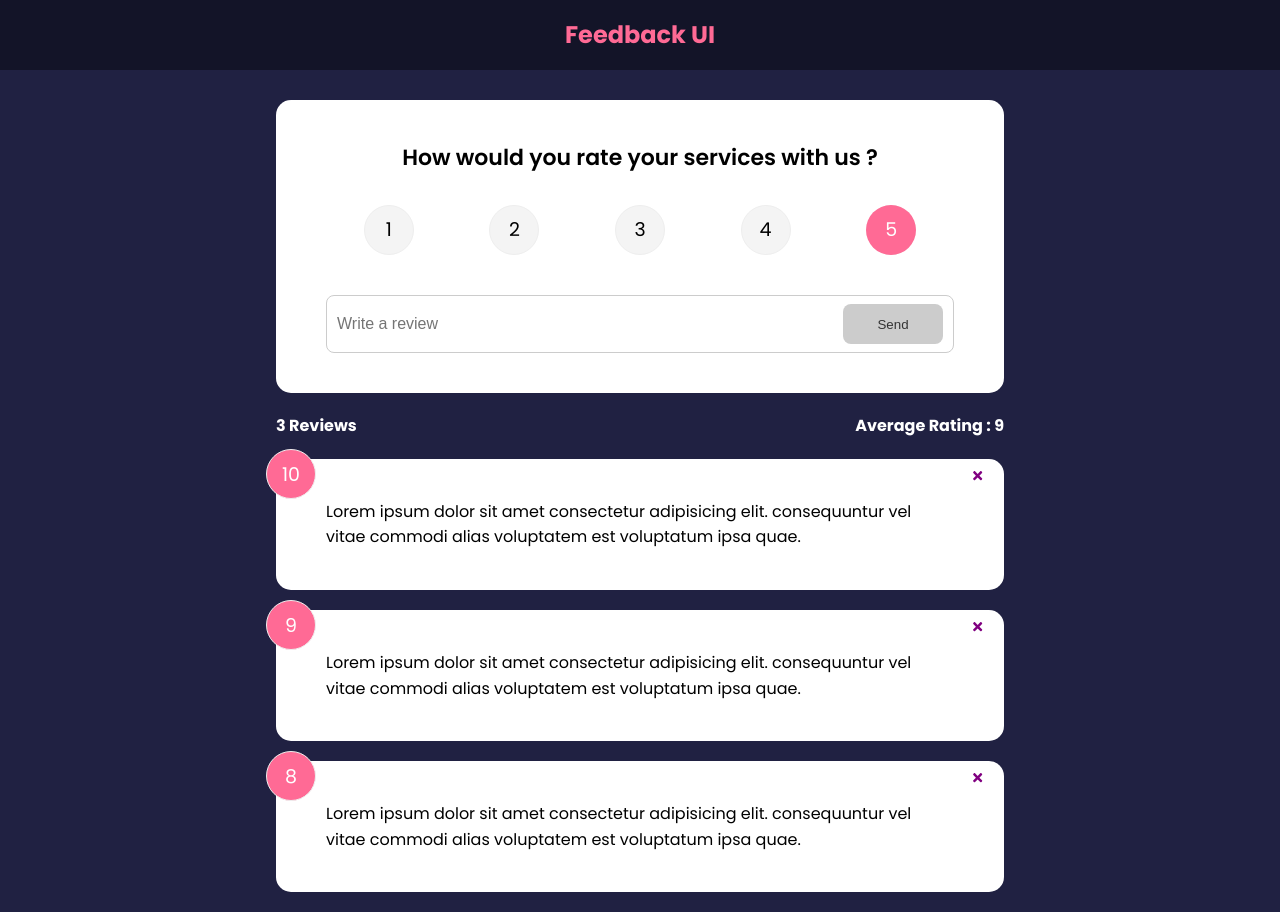
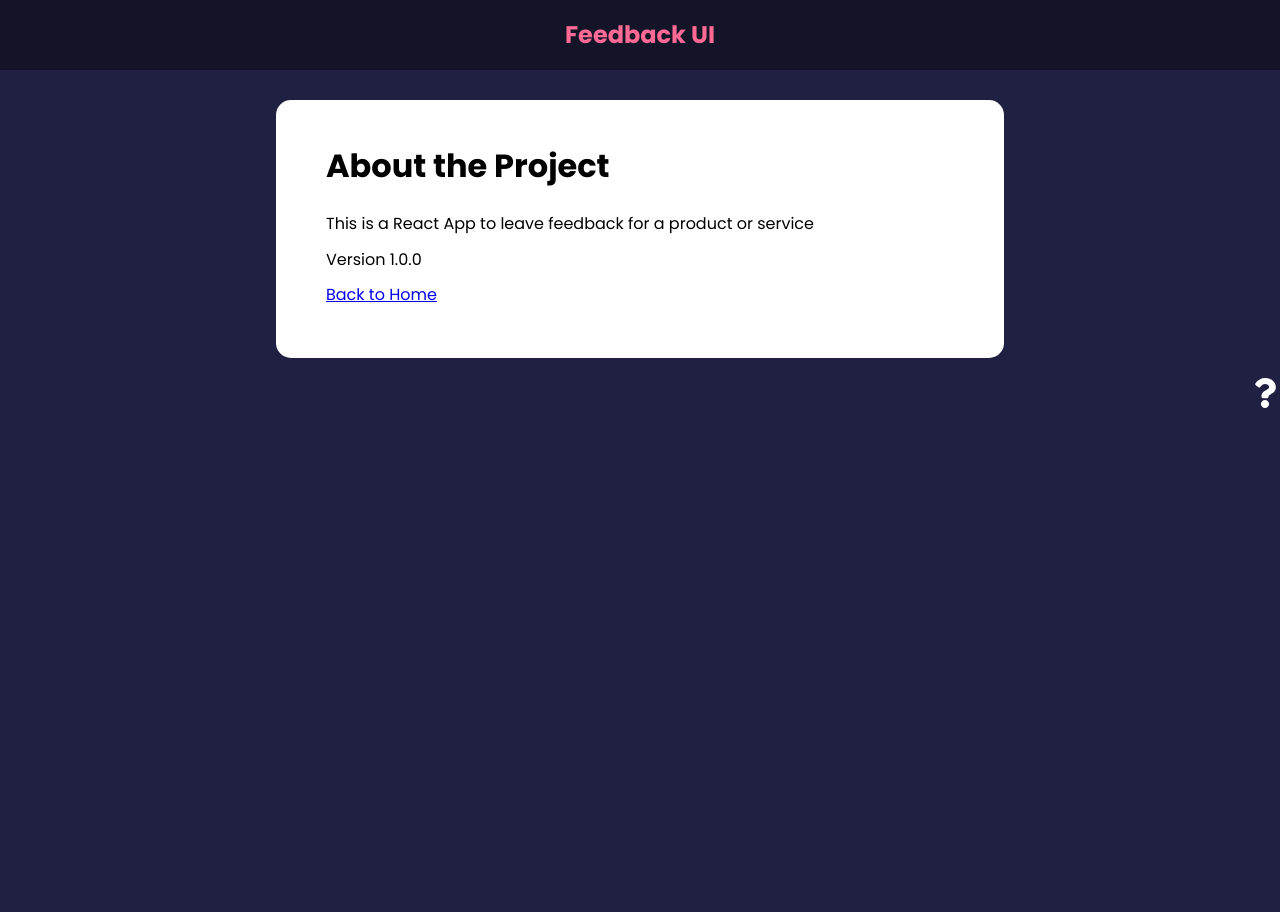
Before and after one commit to ranjan1992/React-Front-To-Back-2022-Latest, a React (Create React App) app: page /about in a window 1280 px wide. After the commit the page ends 800 px from the top, so only its background shows below. Built offline with nearby package versions, Linux system fonts and the light colour scheme.

Commit message:
Adding Pages through React Router Dom

```diff
--- a/package.json
+++ b/package.json
@@ -10,6 +10,7 @@
     "react": "^18.1.0",
     "react-dom": "^18.1.0",
     "react-icons": "^4.4.0",
+    "react-router-dom": "^6.3.0",
     "react-scripts": "5.0.1",
     "uuid": "^8.3.2",
     "web-vitals": "^2.1.4"
--- a/src/App.js
+++ b/src/App.js
@@ -5,6 +5,10 @@
 import FeedbackStats from './components/FeedbackStats';
 import FeedbackForm from './components/FeedbackForm';
 import { v4 as uuidv4 } from 'uuid';
+import { BrowserRouter as Router, Route, Routes } from 'react-router-dom';
+import AboutPages from './pages/AboutPages';
+import AboutIconLink from './components/AboutIconLink';
+
 function App() {
   const [feedback, setFeedback] = useState(FeedbackData);
   const handleDelete = (id) => {
@@ -19,15 +23,27 @@
   };
 
   return (
-    <>
+    <Router>
       <Header />
 
       <div className="container">
-        <FeedbackForm newFeed={addFeed} />
-        <FeedbackStats feedback={feedback} />
-        <FeedbackList feedback={feedback} handleID={handleDelete} />
+        <Routes>
+          <Route
+            exact
+            path="/"
+            element={
+              <>
+                <FeedbackForm newFeed={addFeed} />
+                <FeedbackStats feedback={feedback} />
+                <FeedbackList feedback={feedback} handleID={handleDelete} />
+              </>
+            }
+          ></Route>
+          <Route path="/about" element={<AboutPages />} />
+        </Routes>
       </div>
-    </>
+      <AboutIconLink />
+    </Router>
   );
 }
 
--- /dev/null
+++ b/src/components/AboutIconLink.jsx
@@ -0,0 +1,16 @@
+import { FaQuestion } from 'react-icons/fa';
+
+import React from 'react';
+import { Link } from 'react-router-dom';
+
+function AboutIconLink() {
+  return (
+    <div className="about-link">
+      <Link to="/about">
+        <FaQuestion size={30} />
+      </Link>
+    </div>
+  );
+}
+
+export default AboutIconLink;
--- /dev/null
+++ b/src/pages/AboutPages.jsx
@@ -0,0 +1,19 @@
+import React from 'react';
+import { Link } from 'react-router-dom';
+import Card from '../components/shared/Card';
+
+function AboutPages() {
+  return (
+    <Card>
+      <div className="about">
+        <h1>About the Project</h1>
+        <p>This is a React App to leave feedback for a product or service</p>
+        <p>Version 1.0.0</p>
+        <p>
+          <Link to={'/'}>Back to Home</Link>
+        </p>
+      </div>
+    </Card>
+  );
+}
+export default AboutPages;
```
Also changed, not shown: 1 other file (tests, documents, lock files or other folders).
